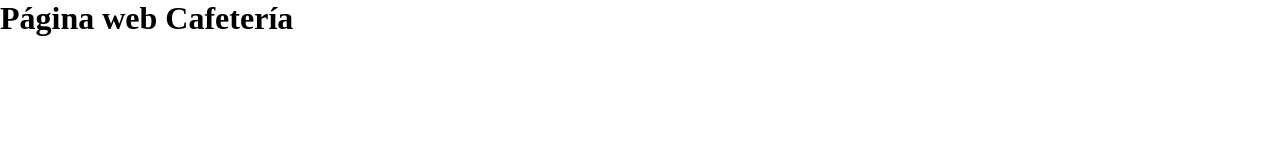
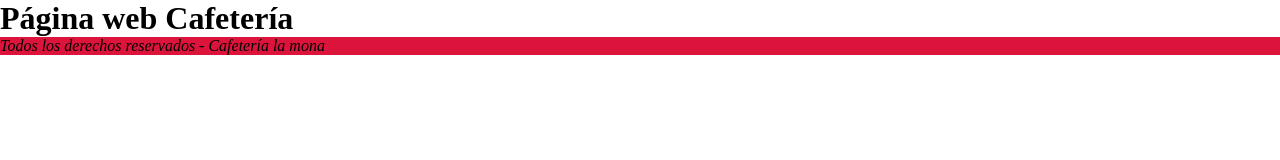
Before and after one commit to FrancoHidalgoIT/proyecto-cafeteria, a plain HTML site: page index.html in a window 1280 px wide. Drawn offline with Linux system fonts and the light colour scheme.

Commit message:
Agrego footer

```diff
--- a/css/estilos.css
+++ b/css/estilos.css
@@ -3,3 +3,8 @@
     margin: 0;
     box-sizing: border-box;
 }
+
+footer {
+    background-color: crimson;
+    font-style: oblique;
+}
--- a/index.html
+++ b/index.html
@@ -11,5 +11,6 @@
 
     <h1> Página web Cafetería</h1>
 
+    <footer>Todos los derechos reservados - Cafetería la mona</footer>
 </body>
 </html>
```
